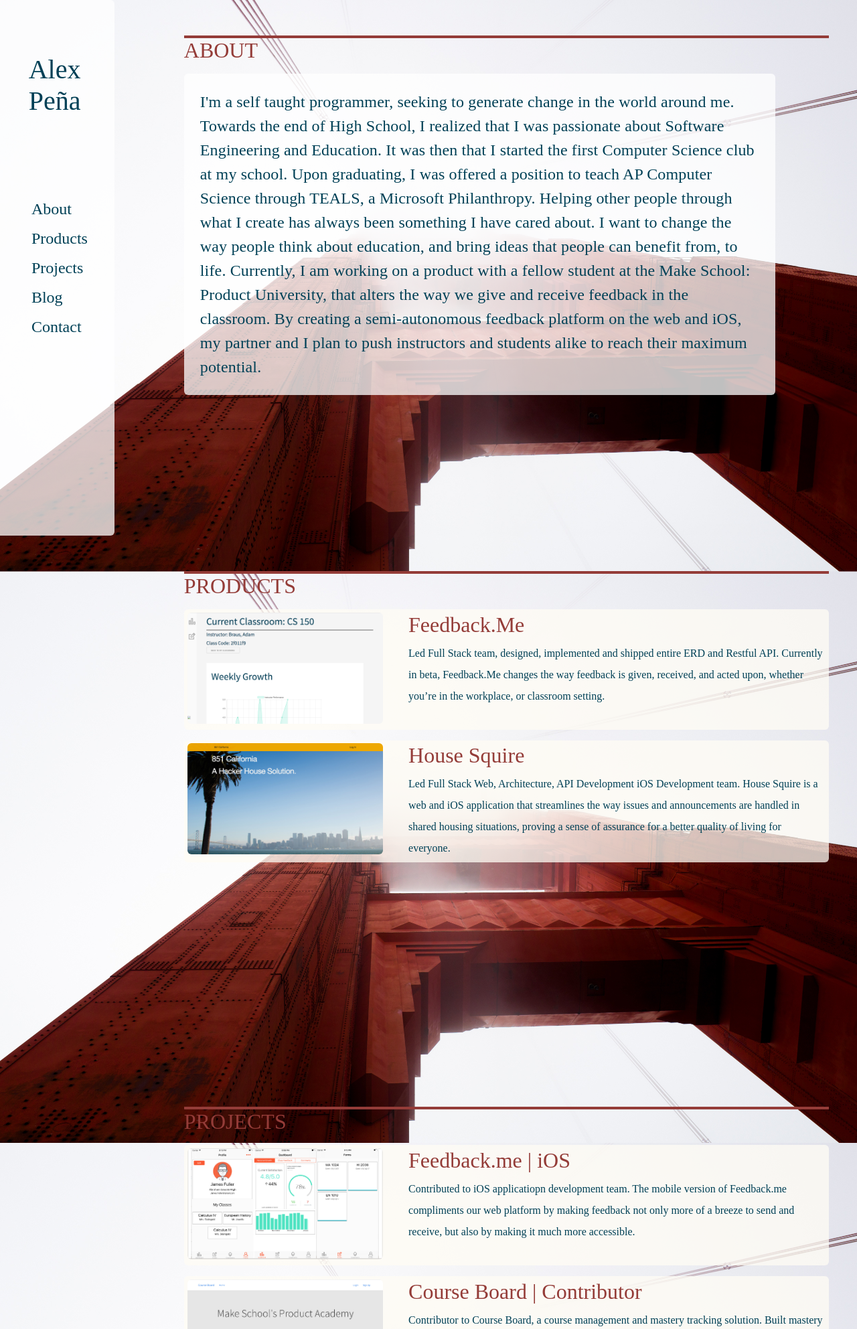
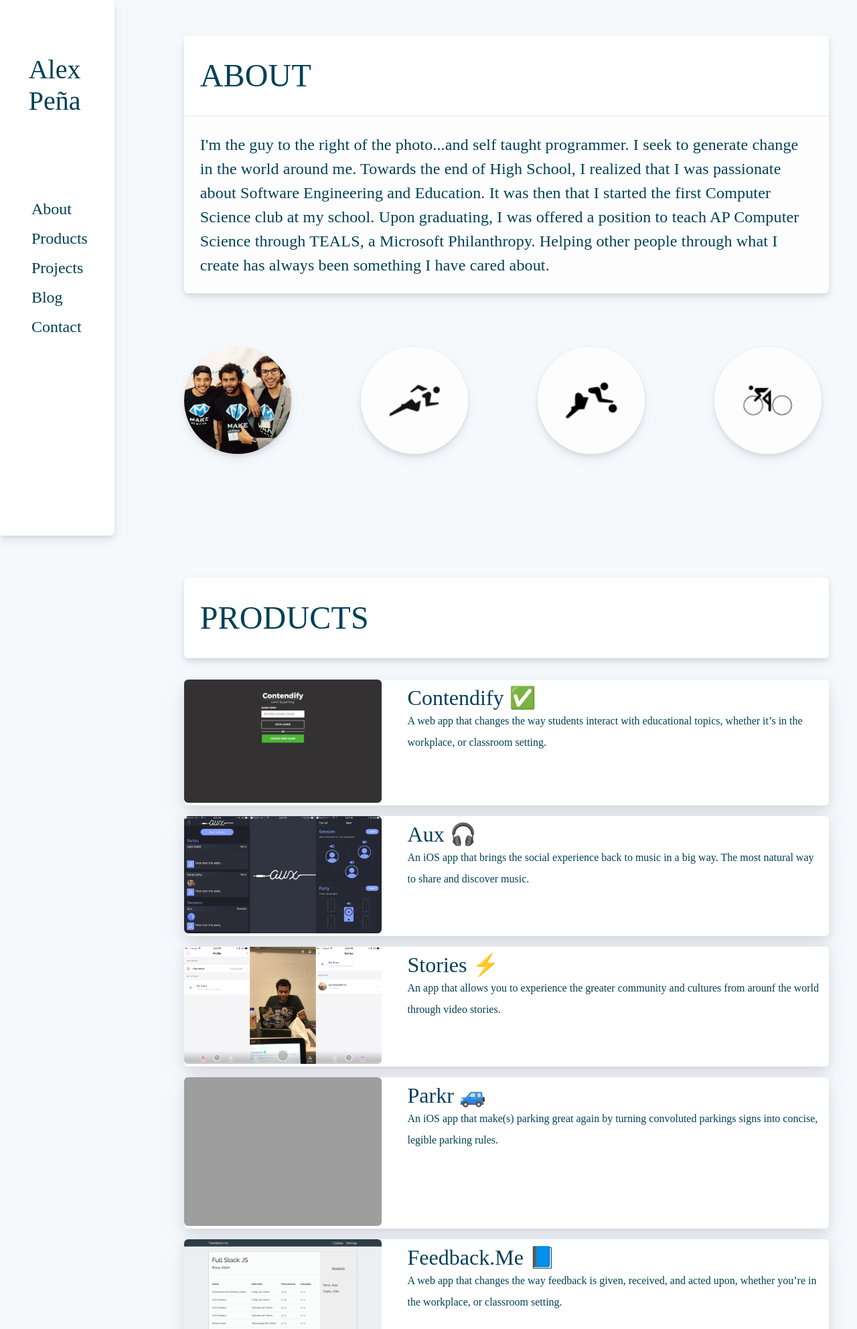
Before and after one commit to Saturn-V/Saturn-V.github.io, a PHP site: page /index.html in a window 1280 px wide. Shown: the top 1985 px of the page at 67% size. Run offline with PHP 8.4, Linux system fonts and the light colour scheme; some libraries are stand-ins or nearby versions; some web fonts are replaced; grey boxes are pictures that could not be loaded.

Commit message:
[update] Major redesign to personal website. Like forreal though. I am no designer but this looks good to me tbh.

```diff
--- a/css/main.css
+++ b/css/main.css
@@ -17,6 +17,7 @@
 /* Legend
 –––––––––––––––––––––––––––––––––––––––––––––––––– */
 /* Primary Text: #004056 */
+
 
 
 /* Typography
@@ -64,11 +65,12 @@ html, body {
   font-size: 20;
     margin: 0;
     padding: 0;
-    background-image: url('../assets/bg-new.jpg');
+    /*background-image: url('../assets/bg-new.jpg');
     background-position: bottom;
     background-repeat: no-repeat;
     background-size: cover;
-    background-attachment: fixed;
+    background-attachment: fixed;*/
+    background-color: #F6F9FC;
 }
 
 body {
@@ -97,43 +99,94 @@ i.fa {
 
 .shadow:hover {
   transition: 0.25s;
-  box-shadow: 1.125px 1.125px 10px #000;
+  /*box-shadow: 1.125px 1.125px 10px #000;*/
 }
 
-.paragraph {
-  font-weight: 300;
+.content {
+  font-weight: 200;
+  font-size: 1.5rem;
+  border-top: 1px solid #e6ebf1;
+  padding: 1.5rem;
 }
 
 .margin-standard {
   margin-right: calc(5rem - 4%);
 }
 
+.cover-photo {
+  background-image: url('../assets/alex.jpg');
+  background-position: top;
+  background-repeat: no-repeat;
+  background-size: 100% 100%;
+  background-attachment: fixed;
+  /*min-height: 25vh;*/
+  /*width: 25vh;*/
+}
+
+.circle {
+  width: 10rem;
+  height: 10rem;
+  transition: 0.25s;
+  background-color: rgba(255, 255, 255, .75);
+  border-radius: 5rem;
+  box-sizing: border-box;
+  margin-top: 3rem;
+  margin-right: 6.25rem;
+  line-height: 1.5;
+  letter-spacing: .01rem;
+  font-size: 1.5rem;
+  box-shadow: 0 7px 14px 0 rgba(50,50,93,.1), 0 3px 6px 0 rgba(0,0,0,.07);
+}
+
+.circle:last-child {
+  margin-right: 0;
+}
+
+.circle > img {
+  width: inherit;
+  height: inherit;
+  border-radius: inherit;
+}
+
+.activities > .circle{
+  display: inline-block;
+}
+
 /* General Styles
 –––––––––––––––––––––––––––––––––––––––––––––––––– */
 .section {
     position: relative;
-    height: 100%;
-    /*max-height: 100vh;*/
+    /*height: 100vh;*/
     width: 100%;
     padding: 5% 0 0 5%;
-    /*background-color: rgba(0, 0, 0, 0.9);  Remove alpha when coming soon is gone */
+    box-sizing: border-box;
+    padding-right: 4%;
+    margin-bottom: 8rem;
+    /* background-color: rgba(0, 0, 0, 0.9);  Remove alpha when coming soon is gone */
 }
 
 .card {
+  width: 100%;
+  height: auto;
   transition: 0.25s;
   background-color: rgba(255, 255, 255, .75);
   border-radius: 6px;
   box-sizing: border-box;
-  padding: 1.5rem;
-  margin-bottom: 2.5rem;
+  margin-bottom: 2rem;
   margin-right: 5rem;
   line-height: 1.5;
   letter-spacing: .01rem;
   font-size: 1.5rem;
+  box-shadow: 0 7px 14px 0 rgba(50,50,93,.1), 0 3px 6px 0 rgba(0,0,0,.07);
+}
+
+.card.contact {
+  padding: 1rem;
 }
 
 .card.shadow:hover {
   background-color: rgba(255, 255, 255, 1);
+  box-shadow: 0 18px 35px rgba(50,50,93,.1), 0 8px 15px rgba(0,0,0,.07);
 }
 
 .border {
@@ -147,12 +200,15 @@ i.fa {
   box-sizing: border-box;
   padding: 1.5rem;
   /*margin-right: 5%;*/
+  transition: 0.25s;
+  box-shadow: 0 7px 14px 0 rgba(50,50,93,.1), 0 3px 6px 0 rgba(0,0,0,.07);
 }
 
-.content-padding {
-  box-sizing: border-box;
-  padding-right: 4%;
-}
+/*margin-bottom: 0.5rem;
+margin-right: 5rem;
+line-height: 1.5;
+letter-spacing: .01rem;
+font-size: 1.5rem;*/
 
 #mainContent {
   height: 100vh;
@@ -167,6 +223,13 @@ i.fa {
   margin: 0;
   font-weight: 400;
 }
+
+.header {
+  border-radius: inherit;
+  background-color: rgb(255, 255, 255);
+  padding: 1.5rem;
+}
+
 /* Importance */
 .title.minor     { color: grey }
 /* Styles */
@@ -193,8 +256,14 @@ i.fa {
 .text.small      { font-size: 1rem }
 
 .context .text {
+  line-height: 2rem;
+}
+
+.details {
+  box-sizing: border-box;
+  /*padding: 1% 2.5% 0.5% 0%;*/
   margin-top: 0.5rem;
-  line-height: 2rem;
+  padding-right: 0.5rem;
 }
 
 .margin-standard { margin-top: 1rem }
@@ -317,7 +386,7 @@ i.fa {
 }
 
 .carousel > * {
-  background-color: rgba(255, 253, 245, .75);
+  /*background-color: rgba(255, 253, 245, .75);*/
   min-height: 50px;
   display:inline-block;
   float: none;
@@ -330,8 +399,9 @@ i.fa {
   position: fixed;
   z-index: 10;
   height: 100vh;
-  background-color: rgba(255, 255, 255, .75);
+  background-color: rgb(255, 255, 255);
   border-radius: 0 6px 6px 0;
+  box-shadow: 0 7px 14px 0 rgba(50,50,93,.1), 0 3px 6px 0 rgba(0,0,0,.07);
   /*color: #44696C;*/
   /*background: linear-gradient(rgba(255, 216, 155, .5), rgba(25, 84, 123, .5));*/
 }
@@ -384,7 +454,7 @@ i.fa {
 }
 
 .nav-mobile {
-  height: 100%;
+  height: 100vh;
   width: 0;
   position: fixed;
   z-index: 2;
@@ -448,20 +518,25 @@ i.fa {
 
 /* Product Styles
 –––––––––––––––––––––––––––––––––––––––––––––––––– */
-.product {
-  background-color: rgba(255, 253, 245, .75);
+.product, .project {
+  background-color: rgb(255, 255, 255);
   border-radius: 6px;
   box-sizing: border-box;
-  padding: .5%;
+  box-shadow: 0 15px 35px rgba(50, 50, 93, .1), 0 5px 15px rgba(0, 0, 0, .07);
+  transition-property: color, background-color, box-shadow, transform;
+  transition-duration: .15s;
 }
+
+.product:hover {
+  box-shadow: 0 18px 35px rgba(50, 50, 93, .1), 0 8px 15px rgba(0, 0, 0, .07);
+  transform: translateY(-2px);
+}
+
 
 .products > * { margin-top: 1rem }
 
-/*.product > img {
-  width: 25%;
-  height: auto;
-  border-radius: 6px;
-}*/
+.products > *:first-child { margin-top: 0rem }
+
 .icon, img {
   width: 100%;
   height: auto;
--- a/index.html
+++ b/index.html
@@ -1,7 +1,13 @@
 <!DOCTYPE html>
 <html>
   <head>
-            <title>Mrcodecollector.GitHub.io by MrCodeCollector</title>
+    <meta charset="UTF-8">
+    <meta http-equiv="Content-type" content="text/html; charset=UTF-8">
+
+    <!--Let browser know website is optimized for mobile-->
+    <meta name="viewport"  content="width=device-width, initial-scale=1.0"/>
+
+    <title>Alex Aaron Peña</title>
 
     <!--Import Google Icon Font-->
     <link href="https://fonts.googleapis.com/icon?family=Material+Icons" rel="stylesheet">
@@ -20,9 +26,6 @@
 
     <!-- Import index -->
     <script src="js/index.js"></script>
-
-            <!--Let browser know website is optimized for mobile-->
-            <meta name="viewport"  content="width=device-width, initial-scale=1.0"/>
   </head>
 
   <body>
@@ -65,84 +68,176 @@
         –––––––––––––––––––––––––––––––––––––––––––––––––– -->
         <div id="mainContent"class="ten columns offset-by-two columns">
 
-              <div id="about" class="section content-padding">
+          <div id="about" class="section">
 
-                <h1 class="title splash red border">ABOUT</h1>
 
-                <div class="card paragraph margin-standard">
-                  I'm a self taught programmer, seeking to generate change in the
+
+            <div class="card">
+              <div class="header">
+                <h1 class="title splash">ABOUT</h1>
+              </div>
+              <div class="content">
+                I'm the guy to the right of the photo...and self taught programmer. I seek to generate change in the
                 world around me. Towards the end of High School, I realized
                 that I was passionate about Software Engineering and Education.
                 It was then that I started the first Computer Science club at my
                 school. Upon graduating, I was offered a position to teach AP Computer
                 Science through TEALS, a Microsoft Philanthropy. Helping other people
                 through what I create has always been something I have cared about.
-                  I want to change the way people think about education, and bring
-                  ideas that people can benefit from, to life. Currently, I am working on
-                  a product with a fellow student at the Make School: Product University, that
+                <!-- I want to change the way people think about education, and bring
+                ideas that people can benefit from, to life. -->
+                <!-- Currently, I am working on a product with a fellow student at the Product College here at Make School, that
                 alters the way we give and receive feedback in the classroom.
                 By creating a semi-autonomous feedback platform on the web and iOS, my
                 partner and I plan to push instructors and students alike to reach their
-                  maximum potential.
+                maximum potential. -->
+              </div>
+            </div>
+
+            <div class="activities">
+              <div class="circle">
+                <img src="assets/alex.jpg" alt="">
+              </div>
+
+              <div class="circle">
+                <img src="assets/activity-running.png" alt="">
+              </div>
+
+              <div class="circle">
+                <img src="assets/activity-basketball.png" alt="">
+              </div>
+
+              <div class="circle">
+                <img src="assets/activity-cycling.png" alt="">
+              </div>
             </div>
 
           </div>
 
-            <div id="products" class="section content-padding">
+          <div id="products" class="section">
 
-              <h1 class="title splash red border">PRODUCTS</h1>
+            <div class="card">
+              <div class="header">
+                <h1 class="title splash">PRODUCTS</h1>
+              </div>
+            </div>
 
             <div class="row products">
 
-                <a href="http://feedback-us.herokuapp.com" target="_blank" class="twelve columns product row">
+              <a href="https://www.auxmusic.io" target="_blank" class="twelve columns product row">
                 <div class="four columns icon">
-                    <img src="assets/feedback-me.png" alt="" />
+                  <img src="assets/contendify.png" alt=""/>
                 </div>
-                  <div class="eight columns context">
-                    <span class="title small splash red">Feedback.Me</span>
+                <div class="eight columns context details">
+                  <span class="title small splash">Contendify ✅</span>
                   <div class="u-max-full-width text small">
-                      Led Full Stack team, designed, implemented and shipped entire ERD and Restful API.
-                      Currently in beta, Feedback.Me changes the way feedback is given, received, and acted
-                      upon, whether you’re in the workplace, or classroom setting.
+                    A web app that changes the way students
+                    interact with educational topics, whether it’s in the
+                    workplace, or classroom setting.
                   </div>
                 </div>
               </a>
 
-                <a href="https://housesquire.herokuapp.com" target="_blank" class="twelve columns product row">
+              <a href="https://www.auxmusic.io" target="_blank" class="twelve columns product row">
                 <div class="four columns icon">
-                    <img src="assets/house-squire.png" alt="" />
+                  <img src="assets/aux.png" alt=""/>
                 </div>
-                  <div class="eight columns context">
-                    <span class="title small splash red">House Squire</span>
+                <div class="eight columns context details">
+                  <span class="title small splash">Aux 🎧</span>
                   <div class="u-max-full-width text small">
-                      Led Full Stack Web, Architecture, API Development iOS Development team. House Squire
-                      is a web and iOS application that streamlines the way issues and announcements are
-                      handled in shared housing situations, proving a sense of assurance for a better
-                      quality of living for everyone.
+                    An iOS app that brings the social experience back to music
+                    in a big way. The most natural way to share and discover music.
                   </div>
                 </div>
               </a>
 
+              <a href="http://feedback-us.herokuapp.com" target="_blank" class="twelve columns product row">
+                <div class="four columns icon">
+                  <img src="assets/stories.png" alt="" />
+                </div>
+                <div class="eight columns context details">
+                  <span class="title small splash">Stories ⚡️</span>
+                  <div class="u-max-full-width text small">
+                    An app that allows you to experience the greater community
+                    and cultures from arounf the world through video stories.
+                  </div>
+                </div>
+              </a>
+
+              <a href="https://www.auxmusic.io" target="_blank" class="twelve columns product row">
+                <div class="four columns icon">
+                  <img src="assets/parkr.png" alt=""/>
+                </div>
+                <div class="eight columns context details">
+                  <span class="title small splash">Parkr 🚙</span>
+                  <div class="u-max-full-width text small">
+                    An iOS app that make(s) parking great again by turning
+                    convoluted parkings signs into concise, legible parking rules.
+                  </div>
+                </div>
+              </a>
+
+              <a href="http://feedback-us.herokuapp.com" target="_blank" class="twelve columns product row">
+                <div class="four columns icon">
+                  <img src="assets/feedback.png" alt="" />
+                </div>
+                <div class="eight columns context details">
+                  <span class="title small splash">Feedback.Me 📘</span>
+                  <div class="u-max-full-width text small">
+                    A web app that changes the way feedback is given, received,
+                    and acted upon, whether you’re in the workplace, or classroom setting.
+
+                    <!-- Led Full Stack team, designed, implemented and shipped entire ERD and Restful API.
+                    Currently in beta, Feedback.Me changes the way feedback is given, received, and acted
+                    upon, whether you’re in the workplace, or classroom setting. -->
+                  </div>
+                </div>
+              </a>
             </div>
 
           </div>
 
-            <div id="projects" class="section content-padding">
+        <div id="projects" class="section">
 
-              <h1 class="title splash red border">PROJECTS</h1>
+          <div class="card">
+            <div class="header">
+              <h1 class="title splash">PROJECTS</h1>
+            </div>
+          </div>
 
           <div class="row products">
+
+            <a href="https://housesquire.herokuapp.com" target="_blank" class="twelve columns product row">
+              <div class="four columns icon">
+                <img src="assets/courseboard.png" alt="" />
+              </div>
+              <div class="eight columns context details">
+                <span class="title small splash">House Squire 🏡</span>
+                <div class="u-max-full-width text small">
+                  A web app that streamlines the way issues and
+                  announcements are handled in shared housing situations.
+
+                  <!-- Led Full Stack Web, Architecture, API Development iOS Development team. House Squire
+                  is a web and iOS application that streamlines the way issues and announcements are
+                  handled in shared housing situations, proving a sense of assurance for a better
+                  quality of living for everyone. -->
+                </div>
+              </div>
+            </a>
 
             <div class="twelve columns product row">
               <div class="four columns icon">
                 <img src="assets/feedback-ios.png" alt="" />
               </div>
+
               <div class="eight columns context">
-                    <span class="title small splash red">Feedback.me | iOS</span>
+                <span class="title small splash details">Feedback.me 📘📱</span>
                 <div class="u-max-full-width text small">
-                      Contributed to iOS applicatiopn development team. The mobile version of Feedback.me
+                  An iOS app that compliments our web platform, making feedback even
+                  more convenient to give and receive.
+                  <!-- Contributed to iOS app development team. The mobile version of Feedback.me
                   compliments our web platform by making feedback not only more of a breeze to send and
-                      receive, but also by making it much more accessible.
+                  receive, but also by making it much more accessible. -->
                 </div>
               </div>
             </div>
@@ -151,11 +246,12 @@
               <div class="four columns icon">
                 <img src="assets/courseboard.png" alt="" />
               </div>
-                  <div class="eight columns context">
-                    <span class="title small splash red">Course Board | Contributor</span>
+              <div class="eight columns context details">
+                <span class="title small splash">Course Board 💡</span>
                 <div class="u-max-full-width text small">
-                      Contributor to Course Board, a course management and mastery tracking solution.
-                      Built mastery tracking system, and added several minor and moderate UI / UX improvements.
+                  A web app that makes signing up for classes seamless, and allows students to view their competencies.
+                  <!-- Contributor to Course Board, a course management and mastery tracking solution.
+                  Built mastery tracking system, and added several minor and moderate UI / UX improvements. -->
                 </div>
               </div>
             </a>
@@ -164,12 +260,14 @@
               <div class="four columns icon">
                 <img src="assets/blaze.png" alt="" />
               </div>
-                  <div class="eight columns context">
-                    <span class="title small splash red">Blaze | iOS</span>
+              <div class="eight columns context details">
+                <span class="title small splash">Blaze 🚴📱</span>
                 <div class="u-max-full-width text small">
-                      Led, Developed, designed and shipped an iOS app that allows new and current
+                  An iOS app that makes biking in the city a little less
+                  dreadful, and you, a little more prepared for the ride.
+                  <!-- Led, Developed, designed and shipped an iOS app that allows new and current
                   cyclists to view incline and personal carbon footprint information for each bike
-                      ride they go on.
+                  ride they go on. -->
                 </div>
               </div>
             </div>
@@ -178,9 +276,13 @@
 
         </div>
 
-            <div id="blog" class="section content-padding">
+        <div id="blog" class="section">
 
-              <h1 class="title border">BLOG</h1>
+          <div class="card">
+            <div class="header">
+              <h1 class="title splash">BLOG</h1>
+            </div>
+          </div>
 
           <div class="row margin-standard">
 
@@ -206,45 +308,50 @@
 
         </div>
 
-            <div id="contact" class="section content-padding">
+        <div id="contact" class="section">
 
-              <h1 class="title border">CONTACT</h1>
+          <div class="card">
+            <div class="header">
+              <h1 class="title splash">CONTACT</h1>
+            </div>
+          </div>
 
-              <div class="margin-standard">
-                <a href="https://github.com/Saturn-V" target="_blank">
-                  <div class="card shadow">
+          <div class="row">
+
+            <a href="https://github.com/Saturn-V" target="_blank" class="twelve columns card contact">
+              <!-- <div class="card"> -->
                 <i class="fa fa-github" aria-hidden="true"></i>
                 <span class="contact link">
                   @Saturn-V
                 </span>
-                  </div>
+              <!-- </div> -->
             </a>
 
-                <a href="https://medium.com/@alexaaron" target="_blank">
-                  <div class="card shadow">
+            <a href="https://medium.com/@alexaaron" target="_blank" class="twelve columns card contact">
+              <!-- <div class="card shadow"> -->
                 <i class="fa fa-medium" aria-hidden="true"></i>
                 <span class="contact link">
                   @alexaaron
                 </span>
-                  </div>
+              <!-- </div> -->
             </a>
 
-                <a href="https://www.linkedin.com/in/alexaaronpena/" target="_blank">
-                  <div class="card shadow">
+            <a href="https://www.linkedin.com/in/alexaaronpena/" target="_blank" class="twelve columns card contact">
+              <!-- <div class="card shadow"> -->
                 <i class="fa fa-linkedin-square" aria-hidden="true"></i>
                 <span class="contact link">
                   Alex Aaron Pena
                 </span>
-                  </div>
+              <!-- </div> -->
             </a>
 
-                <a href="mailto:alex.pena@students.makeschool.com">
-                  <div class="card shadow">
+            <a href="mailto:alex.pena@students.makeschool.com" class="twelve columns card contact">
+              <!-- <div class="card shadow"> -->
                 <i class="fa fa-envelope-o" aria-hidden="true"></i>
                 <span class="contact link">
-                      alex.pena@students.makeschool.com
+                  alexaaronpena@gmail.com
                 </span>
-                  </div>
+              <!-- </div> -->
             </a>
           </div>
 
```
Also changed, not shown: assets/activity-basketball.png (added), assets/activity-cycling.png (added), assets/activity-running.png (added), assets/alex.jpg (added), assets/aux.png (added), assets/contendify.png (added), assets/feedback.png (added), assets/stories.png (added), 1 other file. Lines whose indentation alone changed are shown as unchanged.
